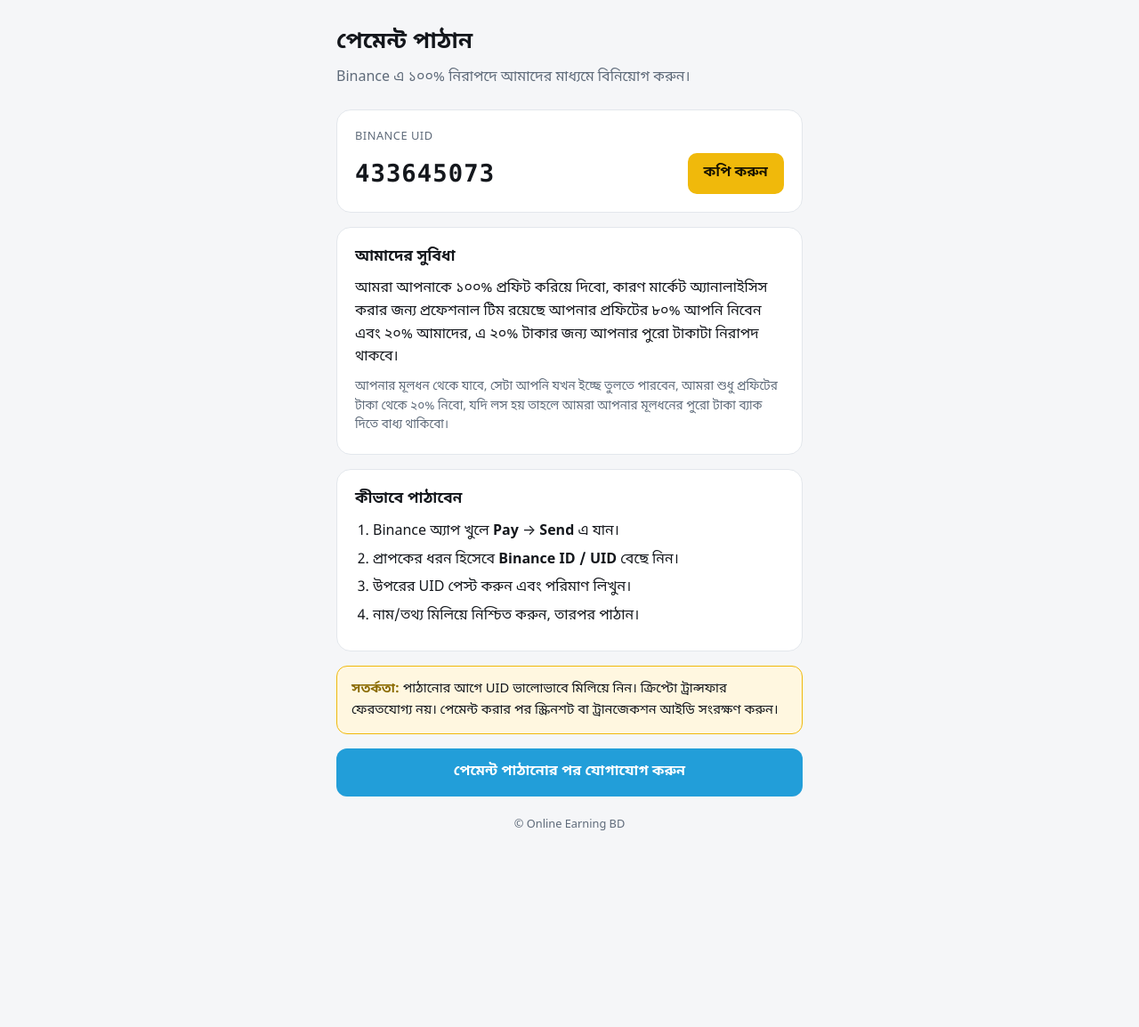
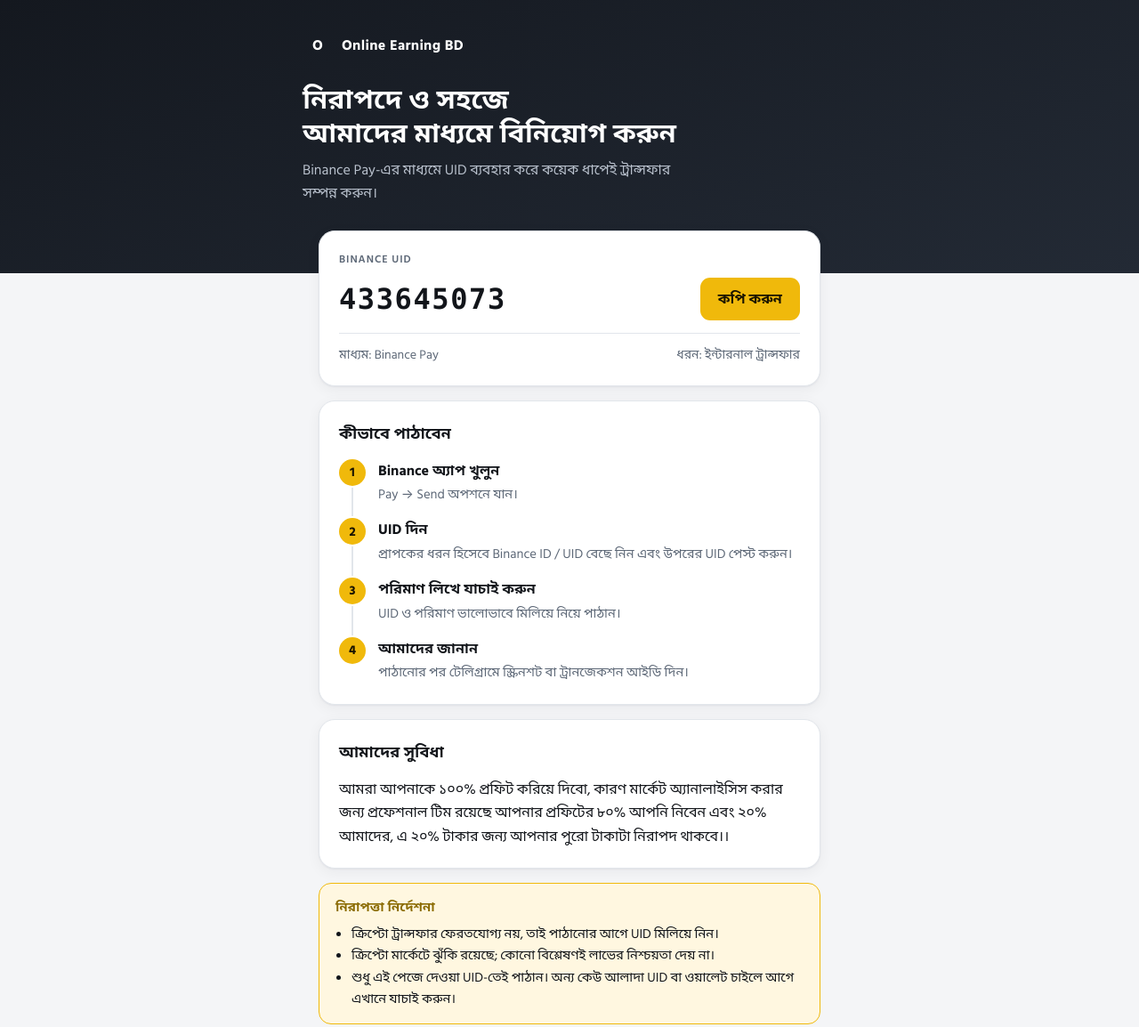
Before and after one commit to siambhai777/Online-Earning-Bd, a plain HTML site: page index.html in a window 1280 px wide. Shown: the top 1154 px of the page at 89% size. Before the commit the page ends 978 px from the top, so only its background shows below. Drawn offline with Linux system fonts and the light colour scheme.

Commit message:
Update index.html

```diff
--- a/index.html
+++ b/index.html
@@ -3,81 +3,125 @@
 <head>
 <meta charset="utf-8">
 <meta name="viewport" content="width=device-width, initial-scale=1, viewport-fit=cover">
-<title>পেমেন্ট গ্রহণ | Binance UID</title>
+<title>Online Earning BD | পেমেন্ট</title>
+<link rel="preconnect" href="https://fonts.googleapis.com">
+<link rel="preconnect" href="https://fonts.gstatic.com" crossorigin>
+<link href="https://fonts.googleapis.com/css2?family=Hind+Siliguri:wght@400;500;600;700&display=swap" rel="stylesheet">
 <style>
 :root{box-sizing:border-box;padding-top:env(safe-area-inset-top,0px);padding-bottom:env(safe-area-inset-bottom,0px);
---bg:#f5f6f8;--card:#fff;--text:#14171c;--muted:#5f6b7a;--line:#e3e7ec;--accent:#f0b90b;--accent-d:#8a6a00;--warn:#fff7e0}
-@media (prefers-color-scheme:dark){:root:not([data-theme="light"]){--bg:#0e1116;--card:#171b22;--text:#eef1f5;--muted:#98a2b0;--line:#262c36;--accent:#f0b90b;--accent-d:#f0b90b;--warn:#2a2412}}
-:root[data-theme="dark"]{--bg:#0e1116;--card:#171b22;--text:#eef1f5;--muted:#98a2b0;--line:#262c36;--accent:#f0b90b;--accent-d:#f0b90b;--warn:#2a2412}
-html{scroll-padding-top:env(safe-area-inset-top,0px)}
+--bg:#f4f5f7;--card:#fff;--text:#12151a;--muted:#5d6877;--line:#e2e6eb;--accent:#f0b90b;--accent-d:#8a6a00;--warn:#fff7e0;--hero1:#14181f;--hero2:#232a35;--shadow:0 1px 2px rgba(16,24,40,.05),0 4px 16px rgba(16,24,40,.05)}
+@media (prefers-color-scheme:dark){:root:not([data-theme="light"]){--bg:#0d1015;--card:#161a21;--text:#edf0f4;--muted:#97a1af;--line:#262c36;--accent-d:#f0b90b;--warn:#262110;--hero1:#161a21;--hero2:#1d232c;--shadow:none}}
+:root[data-theme="dark"]{--bg:#0d1015;--card:#161a21;--text:#edf0f4;--muted:#97a1af;--line:#262c36;--accent-d:#f0b90b;--warn:#262110;--hero1:#161a21;--hero2:#1d232c;--shadow:none}
+html{scroll-padding-top:env(safe-area-inset-top,0px);scroll-behavior:smooth}
 *{box-sizing:border-box}
-body{margin:0;background:var(--bg);color:var(--text);font-family:"Hind Siliguri","Noto Sans Bengali",system-ui,-apple-system,"Segoe UI",sans-serif;line-height:1.6}
-.wrap{max-width:560px;margin:0 auto;padding:28px 18px 40px}
-h1{font-size:1.6rem;margin:0 0 6px}
-.sub{color:var(--muted);margin:0 0 22px}
-.card{background:var(--card);border:1px solid var(--line);border-radius:16px;padding:20px;margin-bottom:16px}
-.label{font-size:.8rem;color:var(--muted);letter-spacing:.04em;text-transform:uppercase}
-.uid{display:flex;align-items:center;justify-content:space-between;gap:12px;margin-top:8px;flex-wrap:wrap}
-.uid code{font-size:1.7rem;font-weight:700;letter-spacing:.04em;font-family:ui-monospace,Menlo,Consolas,monospace;word-break:break-all}
-button{background:var(--accent);color:#1a1400;border:0;border-radius:10px;padding:10px 18px;font:inherit;font-weight:600;cursor:pointer}
-button:active{transform:scale(.97)}
-h2{font-size:1.05rem;margin:0 0 10px}
-ol{margin:0;padding-left:20px}
-.perks{list-style:none;margin:0;padding:0}
-.perks li{padding:8px 0 8px 28px;position:relative;border-bottom:1px solid var(--line);margin:0}
-.perks li:last-child{border-bottom:0}
-.perks li:before{content:"✓";position:absolute;left:0;top:8px;color:var(--accent-d);font-weight:700}
-li{margin-bottom:6px}
-.warn{background:var(--warn);border:1px solid var(--accent);border-radius:12px;padding:14px 16px;font-size:.92rem}
+body{margin:0;background:var(--bg);color:var(--text);font-family:"Hind Siliguri","Noto Sans Bengali",system-ui,-apple-system,"Segoe UI",sans-serif;line-height:1.65;-webkit-font-smoothing:antialiased}
+.hero{background:linear-gradient(160deg,var(--hero1),var(--hero2));color:#fff;padding:34px 18px 76px}
+.in{max-width:600px;margin:0 auto}
+.brand{display:flex;align-items:center;gap:10px;font-weight:700;letter-spacing:.02em}
+.logo{width:34px;height:34px;border-radius:9px;background:var(--accent)or:#1a1400;display:grid;place-items:center;font-weight:700}
+.hero h1{font-size:1.9rem;line-height:1.25;margin:26px 0 8px}
+.hero p{margin:0;color:#b9c1cd;max-width:440px}
+main{max-width:600px;margin:-48px auto 0;padding:0 18px 40px}
+.card{background:var(--card);border:1px solid var(--line);border-radius:18px;padding:22px;margin-bottom:16px;box-shadow:var(--shadow)}
+.label{font-size:.75rem;color:var(--muted);letter-spacing:.08em;text-transform:uppercase;font-weight:600}
+.uidrow{display:flex;align-items:center;justify-content:space-between;gap:12px;flex-wrap:wrap;margin-top:8px}
+.uid{font-size:2rem;font-weight:700;letter-spacing:.05em;font-family:ui-monospace,Menlo,Consolas,monospace;word-break:break-all}
+button.copy{background:var(--accent);color:#1a1400;border:0;border-radius:11px;padding:11px 20px;font:inherit;font-weight:600;cursor:pointer;transition:transform .1s}
+button.copy:active{transform:scale(.96)}
+.meta{margin-top:12px;padding-top:12px;border-top:1px solid var(--line);color:var(--muted);font-size:.88rem;display:flex;justify-content:space-between;gap:10px;flex-wrap:wrap}
+h2{font-size:1.1rem;margin:0 0 14px}
+.steps{list-style:none;margin:0;padding:0;counter-reset:s}
+.steps li{counter-increment:s;position:relative;padding:0 0 14px 44px;margin:0}
+.steps li:last-child{padding-bottom:0}
+.steps li:before{content:counter(s);position:absolute;left:0;top:0;width:30px;height:30px;border-radius:50%;background:var(--accent);color:#1a1400;font-weight:700;display:grid;place-items:center;font-size:.9rem}
+.steps li:not(:last-child):after{content:"";position:absolute;left:14px;top:32px;bottom:2px;width:2px;background:var(--line)}
+.steps b{display:block}
+.steps span{color:var(--muted);font-size:.92rem}
+.warn{background:var(--warn);border:1px solid var(--accent);border-radius:14px;padding:15px 18px;font-size:.92rem;margin-bottom:16px}
 .warn b{color:var(--accent-d)}
-.tg{display:block;text-align:center;margin-top:16px;padding:14px 18px;border-radius:12px;background:#229ed9;color:#fff;font-weight:600;text-decoration:none}
+.warn ul{margin:6px 0 0;padding-left:18px}
+details{border-top:1px solid var(--line);padding:12px 0}
+details:first-of-type{border-top:0;padding-top:0}
+details:last-child{padding-bottom:0}
+summary{cursor:pointer;font-weight:600;list-style:none;display:flex;justify-content:space-between;gap:10px}
+summary::-webkit-details-marker{display:none}
+summary:after{content:"+";color:var(--muted);font-size:1.2rem;line-height:1}
+details[open] summary:after{content:"−"}
+details p{margin:8px 0 0;color:var(--muted);font-size:.93rem}
+.tg{display:flex;align-items:center;justify-content:center;gap:10px;padding:16px 18px;border-radius:14px;background:#229ed9;color:#fff;font-weight:600;text-decoration:none;box-shadow:var(--shadow)}
 .tg:active{transform:scale(.98)}
-footer{text-align:center;color:var(--muted);font-size:.8rem;margin-top:22px}
+.tg svg{width:22px;height:22px;fill:#fff}
+.note{text-align:center;color:var(--muted);font-size:.82rem;margin:10px 0 0}
+footer{text-align:center;color:var(--muted);font-size:.8rem;margin-top:26px;padding:0 6px}
+footer p{margin:4px 0}
 </style>
 </head>
 <body>
-<div class="wrap">
-  <h1>পেমেন্ট পাঠান</h1>
-  <p class="sub">Binance এ ১০০% নিরাপদে আমাদের মাধ্যমে বিনিয়োগ করুন।</p>
+<header class="hero"><div class="in">
+  <div class="brand"><span class="logo">O</span>Online Earning BD</div>
+  <h1>নিরাপদে ও সহজে<br>আমাদের মাধ্যমে বিনিয়োগ করুন</h1>
+  <p>Binance Pay-এর মাধ্যমে UID ব্যবহার করে কয়েক ধাপেই ট্রান্সফার সম্পন্ন করুন।</p>
+</div></header>
 
-  <div class="card">
+<main>
+  <section class="card" aria-label="Binance UID">
     <div class="label">Binance UID</div>
-    <div class="uid">
-      <code id="uid">433645073</code>
-      <button id="copy" type="button">কপি করুন</button>
+    <div class="uidrow">
+      <div class="uid" id="uid">433645073</div>
+      <button class="copy" id="copy" type="button">কপি করুন</button>
     </div>
+    <div class="meta"><span>মাধ্যম: Binance Pay</span><span>ধরন: ইন্টারনাল ট্রান্সফার</span></div>
+  </section>
+
+  <section class="card">
+    <h2>কীভাবে পাঠাবেন</h2>
+    <ol class="steps">
+      <li><b>Binance অ্যাপ খুলুন</b><span>Pay → Send অপশনে যান।</span></li>
+      <li><b>UID দিন</b><span>প্রাপকের ধরন হিসেবে Binance ID / UID বেছে নিন এবং উপরের UID পেস্ট করুন।</span></li>
+      <li><b>পরিমাণ লিখে যাচাই করুন</b><span>UID ও পরিমাণ ভালোভাবে মিলিয়ে নিয়ে পাঠান।</span></li>
+      <li><b>আমাদের জানান</b><span>পাঠানোর পর টেলিগ্রামে স্ক্রিনশট বা ট্রানজেকশন আইডি দিন।</span></li>
+    </ol>
+  </section>
+
+  <section class="card">
+    <h2>আমাদের সুবিধা</h2>
+    <p style="margin:0">আমরা আপনাকে ১০০% প্রফিট করিয়ে দিবো, কারণ মার্কেট অ্যানালাইসিস করার জন্য প্রফেশনাল টিম রয়েছে আপনার প্রফিটের ৮০% আপনি নিবেন এবং ২০% আমাদের, এ ২০% টাকার জন্য আপনার পুরো টাকাটা নিরাপদ থাকবে।।</p>
+  </section>
+
+  <div class="warn">
+    <b>নিরাপত্তা নির্দেশনা</b>
+    <ul>
+      <li>ক্রিপ্টো ট্রান্সফার ফেরতযোগ্য নয়, তাই পাঠানোর আগে UID মিলিয়ে নিন।</li>
+      <li>ক্রিপ্টো মার্কেটে ঝুঁকি রয়েছে; কোনো বিশ্লেষণই লাভের নিশ্চয়তা দেয় না।</li>
+      <li>শুধু এই পেজে দেওয়া UID-তেই পাঠান। অন্য কেউ আলাদা UID বা ওয়ালেট চাইলে আগে এখানে যাচাই করুন।</li>
+    </ul>
   </div>
 
-  <div class="card">
-    <h2>আমাদের সুবিধা</h2>
-    <p style="margin:0 0 10px">আমরা আপনাকে ১০০% প্রফিট করিয়ে দিবো, কারণ মার্কেট অ্যানালাইসিস করার জন্য প্রফেশনাল টিম রয়েছে আপনার প্রফিটের ৮০% আপনি নিবেন এবং ২০% আমাদের, এ ২০% টাকার জন্য আপনার পুরো টাকাটা নিরাপদ থাকবে।</p>
-    <p style="margin:0;color:var(--muted);font-size:.85rem"> আপনার মূলধন থেকে যাবে, সেটা আপনি যখন ইচ্ছে তুলতে পারবেন, আমরা শুধু প্রফিটের টাকা থেকে ২০% নিবো, যদি লস হয় তাহলে আমরা আপনার মূলধনের পুরো টাকা ব্যাক দিতে বাধ্য থাকিবো।</p>
-  </div>
+  <section class="card">
+    <h2>সাধারণ প্রশ্ন</h2>
+    <details><summary>UID দিয়ে পাঠালে কি ফি লাগে?</summary><p>Binance-এর ইন্টারনাল ট্রান্সফারে সাধারণত ফি লাগে না। তবে শর্ত পরিবর্তন হতে পারে, তাই পাঠানোর আগে অ্যাপে দেখানো তথ্য দেখে নিন।</p></details>
+    <details><summary>ভুল UID-তে পাঠালে কী হবে?</summary><p>ট্রান্সফার ফেরত পাওয়া কঠিন বা অসম্ভব হতে পারে। তাই পাঠানোর আগে প্রতিটি সংখ্যা মিলিয়ে নিন।</p></details>
+    <details><summary>পেমেন্টের পর কী করব?</summary><p>নিচের টেলিগ্রাম বাটনে ট্যাপ করে ট্রানজেকশনের স্ক্রিনশট বা আইডি পাঠান।</p></details>
+  </section>
 
-  <div class="card">
-    <h2>কীভাবে পাঠাবেন</h2>
-    <ol>
-      <li>Binance অ্যাপ খুলে <b>Pay</b> → <b>Send</b> এ যান।</li>
-      <li>প্রাপকের ধরন হিসেবে <b>Binance ID / UID</b> বেছে নিন।</li>
-      <li>উপরের UID পেস্ট করুন এবং পরিমাণ লিখুন।</li>
-      <li>নাম/তথ্য মিলিয়ে নিশ্চিত করুন, তারপর পাঠান।</li>
-    </ol>
-  </div>
+  <a class="tg" href="https://t.me/Online_Earning_bangladesh077" target="_blank" rel="noopener noreferrer">
+    <svg viewBox="0 0 24 24" aria-hidden="true"><path d="M21.9 4.3 18.6 20c-.2 1-.9 1.3-1.7.8l-4.7-3.5-2.3 2.2c-.3.3-.5.5-1 .5l.4-4.8 8.7-7.9c.4-.3-.1-.5-.6-.2L6.7 13.4 2.1 12c-1-.3-1-1 .2-1.5L20.2 3.6c.8-.3 1.6.2 1.7.7Z"/></svg>
+    পেমেন্ট পাঠানোর পর যোগাযোগ করুন
+  </a>
+  <p class="note">টেলিগ্রাম: @Online_Earning_bangladesh077</p>
 
-  <div class="warn">
-    <b>সতর্কতা:</b> পাঠানোর আগে UID ভালোভাবে মিলিয়ে নিন। ক্রিপ্টো ট্রান্সফার ফেরতযোগ্য নয়। পেমেন্ট করার পর স্ক্রিনশট বা ট্রানজেকশন আইডি সংরক্ষণ করুন।
-  </div>
+  <footer>
+    <p>© Online Earning BD</p>
+    <p>এই নিরাপদে আমাদের মাধ্যমে বিনিয়োগ করুন।</p>
+  </footer>
+</main>
 
-  <a class="tg" href="https://t.me/Online_Earning_bangladesh077" target="_blank" rel="noopener noreferrer">পেমেন্ট পাঠানোর পর যোগাযোগ করুন</a>
-
-  <footer>© Online Earning BD</footer>
-</div>
 <script>
 document.getElementById('copy').addEventListener('click',function(){
-  var b=this,t=document.getElementById('uid').textContent;
+  var b=this,el=document.getElementById('uid'),t=el.textContent;
   function ok(){b.textContent='কপি হয়েছে ✓';setTimeout(function(){b.textContent='কপি করুন'},1800)}
-  try{navigator.clipboard.writeText(t).then(ok,fallback)}catch(e){fallback()}
-  function fallback(){var r=document.createRange();r.selectNodeContents(document.getElementById('uid'));var s=getSelection();s.removeAllRanges();s.addRange(r);try{document.execCommand('copy');ok()}catch(e){}}
+  function fb(){var r=document.createRange();r.selectNodeContents(el);var s=getSelection();s.removeAllRanges();s.addRange(r);try{document.execCommand('copy');ok()}catch(e){}}
+  try{navigator.clipboard.writeText(t).then(ok,fb)}catch(e){fb()}
 });
 </script>
 </body>
```
